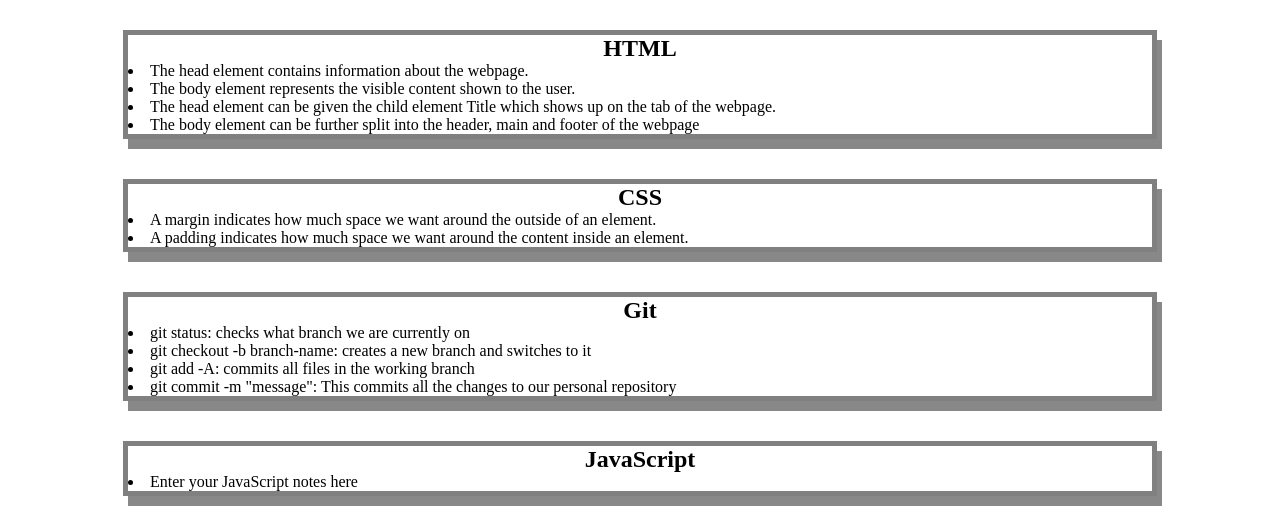
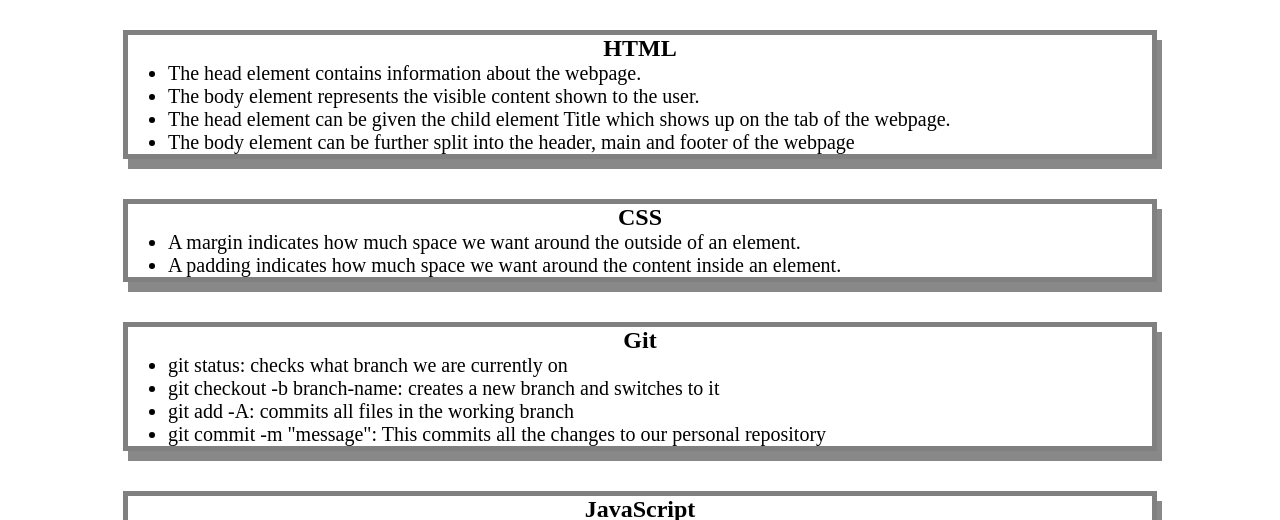
Before and after one commit to K-Lab-Code/prework-study-guide, a plain HTML site: page index.html in a window 1280 px wide. Shown: the part 130-650 px from the top of the page. Drawn offline with Linux system fonts and the light colour scheme.

Commit message:
Upgraded the script.js file for the project to contain multiple methods and randomly pick one of the topics to suggest in the log what topic should be studied next

```diff
--- a/assets/script.js
+++ b/assets/script.js
@@ -1,19 +1,27 @@
 const topics = ['HTML', 'CSS', 'Git', 'JavaScript'];
+const randomTopic = topics[Math.floor(Math.random() * topics.length)];
 
+function listTopics() {
     for (let x = 0; x < topics.length; x++) {
         console.log(topics[x]);
     }
+}
 
-/*
-if (topic === 'HTML') {
+function selectTopic() {
+    if (randomTopic === 'HTML') {
         console.log("Let's study HTML!");
-} else if (topic === 'CSS') {
+    } else if (randomTopic === 'CSS') {
         console.log("Let's study CSS!");
-} else if (topic === 'Git') {
+    } else if (randomTopic === 'Git') {
         console.log("Let's study Git!");
-} else if (topic === 'JavaScript') {
+    } else if (randomTopic === 'JavaScript') {
         console.log("Let's study JavaScript!");
     } else {
         console.log('Please try again!');
     }
-*/
+}
+
+console.log('Here are the topics we learned through Prework:');
+listTopics();
+console.log('Which topic should we study first');
+selectTopic();
--- a/index.html
+++ b/index.html
@@ -17,37 +17,38 @@
     <main>
       <section class="card" id="html-section">
         <h2>HTML</h2>
-        <u1>
+        <ul>
           <li>The head element contains information about the webpage.</li>
           <li>The body element represents the visible content shown to the user.</li>
           <li>The head element can be given the child element Title which shows up on the tab of the webpage.</li>
           <li>The body element can be further split into the header, main and footer of the webpage</li>
-        </u1>
+        </ul>
       </section>
 
       <section class="card" id="css-section">
         <h2>CSS</h2>
-        <u1>
+        <ul>
           <li>A margin indicates how much space we want around the outside of an element.</li>
           <li>A padding indicates how much space we want around the content inside an element.</li>
-        </u1>
+        </ul>
       </section>
 
       <section class="card" id="git-section">
         <h2>Git</h2>
-        <u1>
+        <ul>
           <li>git status: checks what branch we are currently on</li>
           <li>git checkout -b branch-name: creates a new branch and switches to it</li>
           <li>git add -A: commits all files in the working branch</li>
           <li>git commit -m "message": This commits all the changes to our personal repository</li>
-        </u1>
+        </ul>
       </section>
 
       <section class="card" id="javascript-section">
         <h2>JavaScript</h2>
-        <u1>
-          <li>Enter your JavaScript notes here</li>
-        </u1>
+        <ul>
+          <li>A variable is a named container that allows us to store data in our code.</li>
+          <li>Control flow is the order in which a computer executes code in a script.</li>
+        </ul>
       </section>
 
     </main>
```
Lines whose indentation alone changed are shown as unchanged.
